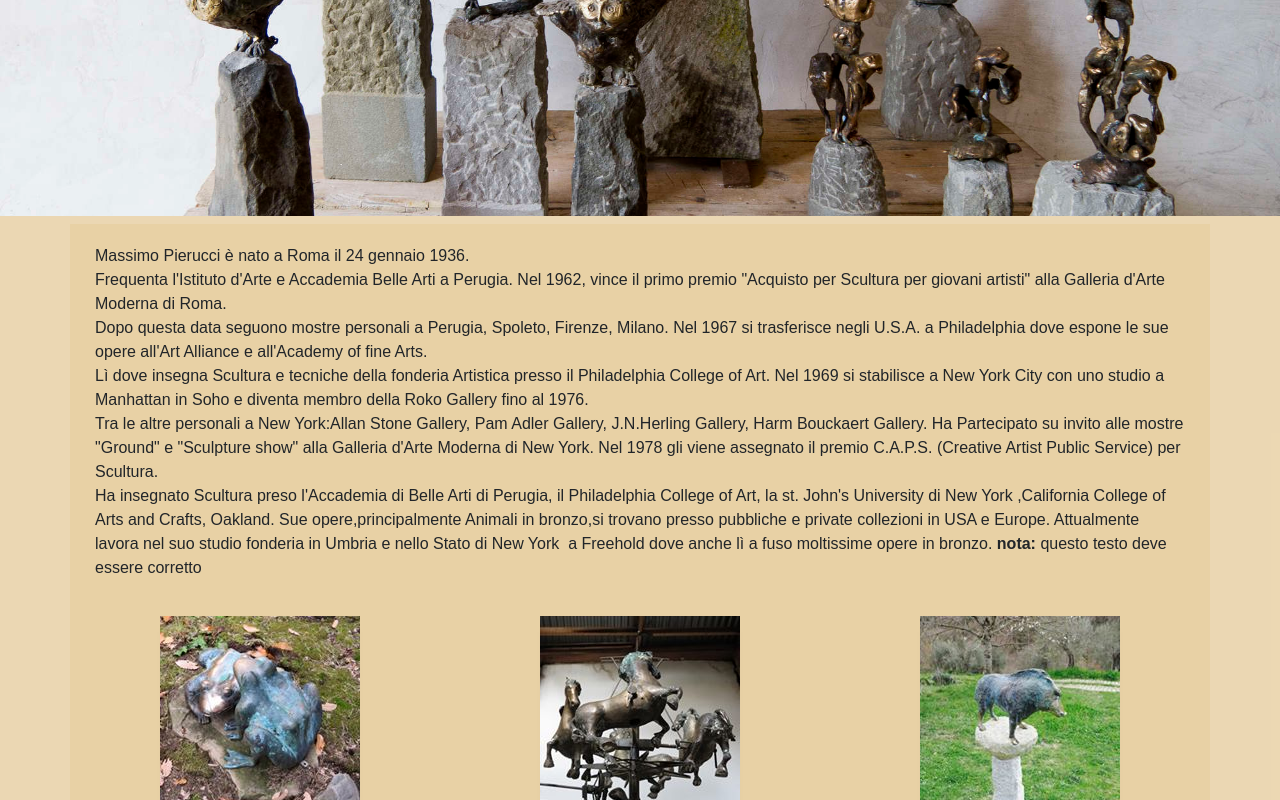
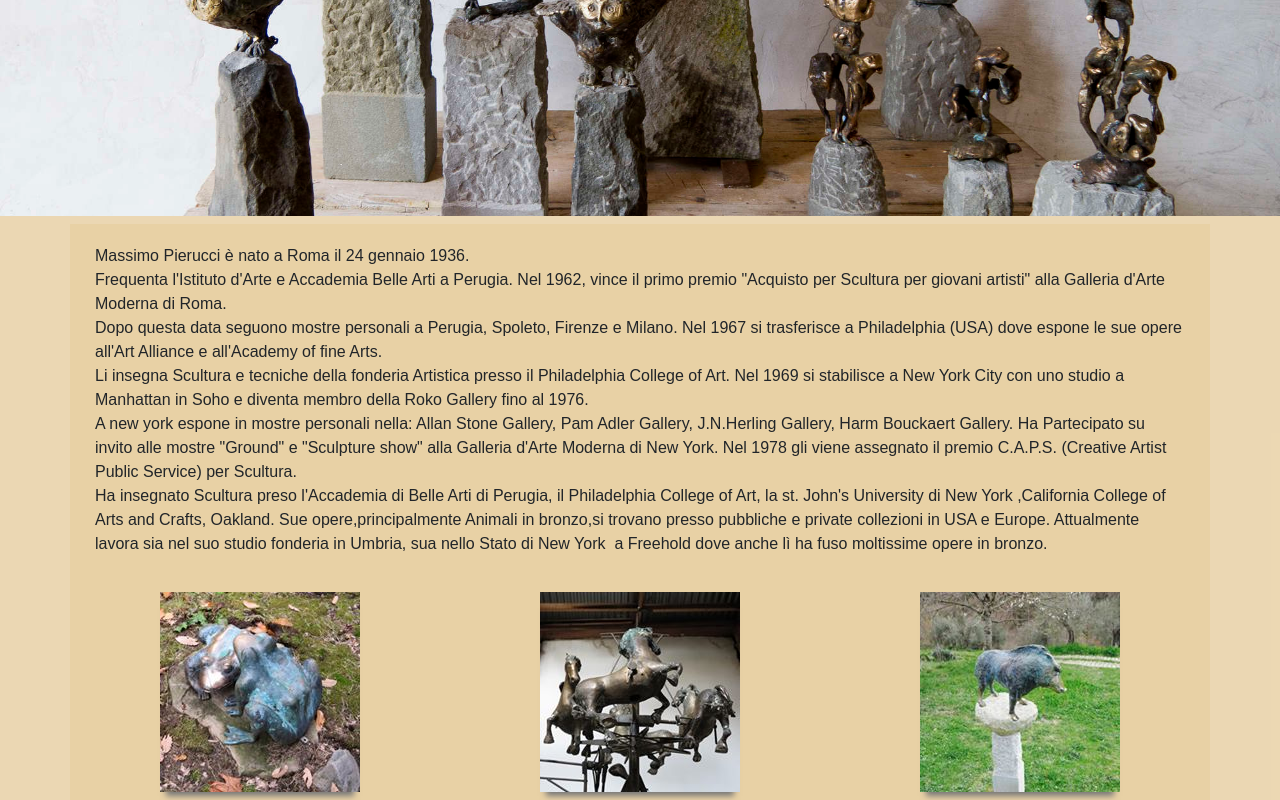
Before and after one commit to Arcobi/website-massimo, a plain HTML site: page index.html in a window 1280 px wide. Shown: the part 584-1384 px from the top of the page. Drawn offline with nearby package versions, Linux system fonts and the light colour scheme; a web font is replaced by a local one.

Commit message:
changes to text

```diff
--- a/index.html
+++ b/index.html
@@ -34,25 +34,24 @@ background-color: rgba(232, 209, 165, 0.6);
 
     <div class="content"><div class="container"><div class="row">
       <p>
-        Massimo Pierucci  è nato a Roma il 24 gennaio 1936. <br>
+        Massimo Pierucci è nato a Roma il 24 gennaio 1936. <br>
         Frequenta l'Istituto d'Arte e Accademia Belle Arti a Perugia.
         Nel 1962, vince il primo premio "Acquisto per Scultura per giovani artisti" alla Galleria d'Arte Moderna di Roma.<br>
-        Dopo questa data seguono mostre personali a
-        Perugia, Spoleto, Firenze, Milano. Nel 1967 si trasferisce negli U.S.A.
-        a Philadelphia dove espone le sue opere all'Art Alliance e all'Academy of fine Arts.<br>
-        Lì dove insegna Scultura e tecniche della fonderia Artistica presso il
+        Dopo questa data seguono mostre personali a Perugia, Spoleto, Firenze e Milano. Nel 1967 si trasferisce a Philadelphia (USA)
+        dove espone le sue opere all'Art Alliance e all'Academy of fine Arts.<br>
+        Li insegna Scultura e tecniche della fonderia Artistica presso il
         Philadelphia College of Art. Nel 1969 si stabilisce a New York City con
         uno studio a Manhattan in Soho e diventa membro della Roko Gallery fino al 1976.<br>
-        Tra le altre personali a New York:Allan Stone Gallery, Pam Adler Gallery, J.N.Herling Gallery,
+        A new york espone in mostre personali nella: Allan Stone Gallery, Pam Adler Gallery, J.N.Herling Gallery,
         Harm Bouckaert Gallery. Ha Partecipato su invito alle mostre "Ground" e "Sculpture show"
         alla Galleria d'Arte Moderna di New York. Nel 1978 gli viene assegnato il premio C.A.P.S.
         (Creative Artist Public Service) per Scultura.<br>
         Ha insegnato Scultura preso l'Accademia di Belle Arti di Perugia, il Philadelphia College of Art,
         la st. John's University di New York ,California College of Arts and Crafts, Oakland.
         Sue opere,principalmente Animali in bronzo,si trovano presso pubbliche e private collezioni
-        in USA e Europe. Attualmente lavora nel suo studio fonderia in Umbria e nello Stato di New York
-        a Freehold dove anche lì a fuso moltissime opere in bronzo.
-        <strong>nota:</strong> questo testo deve essere corretto
+        in USA e Europe. Attualmente lavora sia nel suo studio fonderia in Umbria, sua nello Stato di New York
+        a Freehold dove anche lì ha fuso moltissime opere in bronzo.
+
       </p>
     </div>
     <div class="images" id="desktop">
```
Also changed, not shown: 1 other file.
